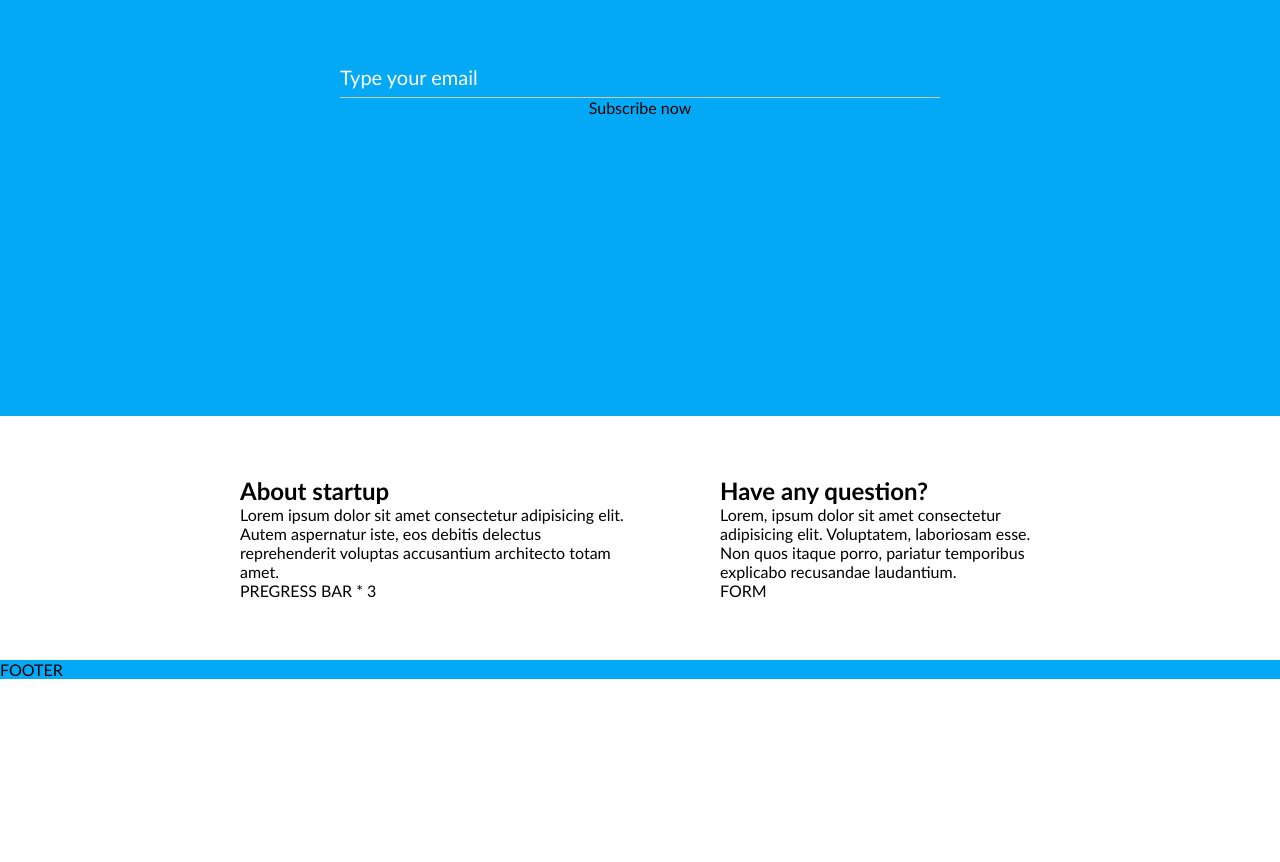
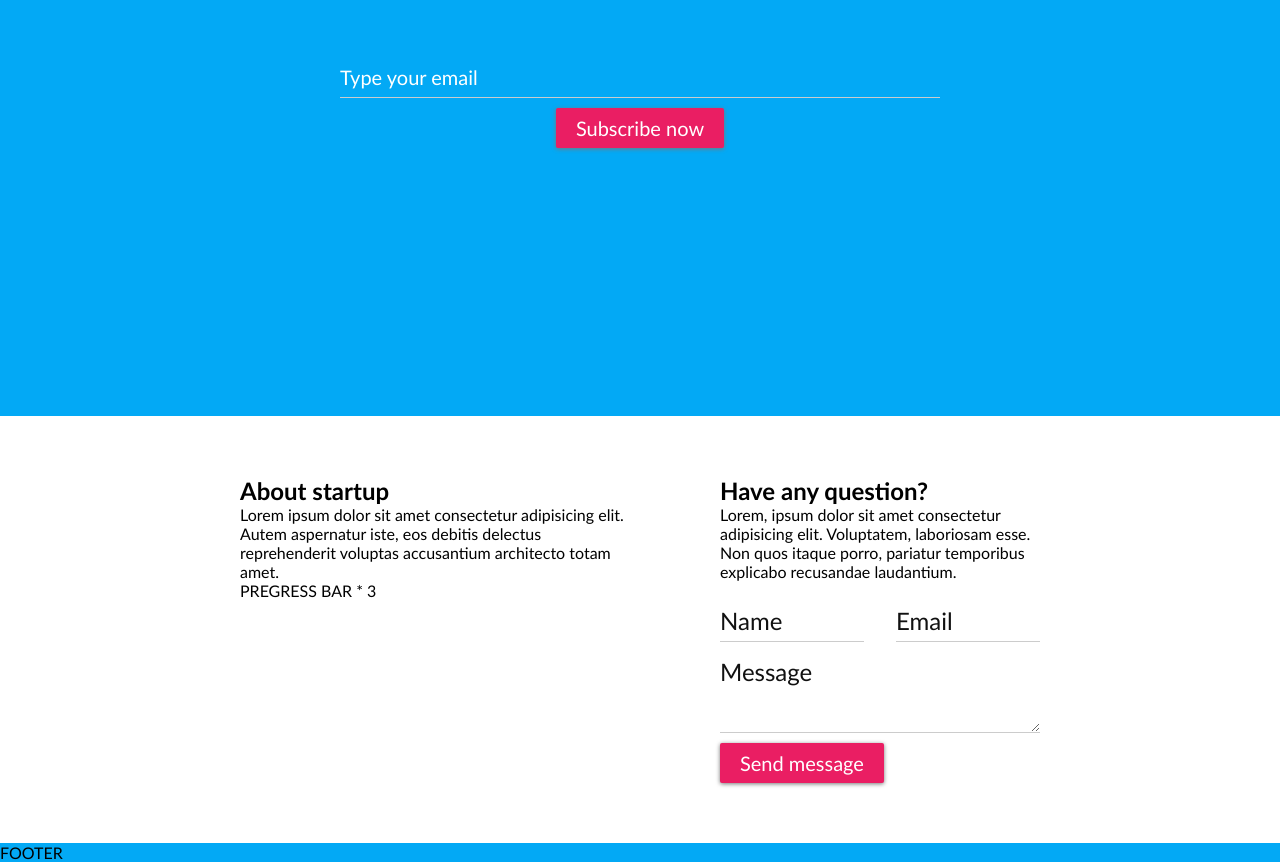
Before and after one commit to front-end-by-rimantas/8-grupe-coming-soon, a plain HTML site: page index.html in a window 1280 px wide. Shown: the part 384-1246 px from the top of the page. Before the commit the page ends 1063 px from the top, so only its background shows below. Drawn offline with Linux system fonts and the light colour scheme.

Commit message:
Form and button

```diff
--- /dev/null
+++ b/css/button.css
@@ -0,0 +1,15 @@
+.btn {
+    display: inline-block;
+    background-color: var(--secondary-color);
+    color: var(--secondary-color-anti);
+    padding: 10px 20px;
+    font-size: 20px;
+    line-height: 20px;
+    border-radius: 2px;
+    box-shadow: 0 1px 4px #777;
+    cursor: pointer;
+}
+    .btn:hover {
+        /* background-color: var(--secondary-color); */
+        box-shadow: 0 1px 4px #333;
+    }
--- a/css/main.css
+++ b/css/main.css
@@ -1,11 +1,3 @@
-:root {
-    --main-color: #03A9F5;
-    --secondary-color: #EA1E63;
-    --grey-color: #D2D2D2;
-    --light-color: #FFF;
-    --dark-color: #111;
-}
-
 body,
 body * {
     margin: 0;
@@ -60,6 +52,7 @@ body * {
             .hero > .container > form > input {
                 display: inline-block;
                 width: 100%;
+                margin-bottom: 10px;
                 border: none;
                 border-bottom: 1px solid #CCC;
                 font-size: 20px;
@@ -68,13 +61,13 @@ body * {
                 background-color: transparent;
                 outline: none;
             }
-            ::-webkit-input-placeholder { /* Edge */
+            .hero ::-webkit-input-placeholder { /* Edge */
                 color: var(--light-color);
             }
-            :-ms-input-placeholder { /* Internet Explorer 10-11 */
+            .hero :-ms-input-placeholder { /* Internet Explorer 10-11 */
                 color: var(--light-color);
             }
-            ::placeholder {
+            .hero ::placeholder {
                 color: var(--light-color);
             }
             .hero > .container > form > div {
@@ -102,6 +95,42 @@ body * {
             margin-left: 10%;
             float: left;
         }
+            .content form {
+                display: inline-block;
+                width: 100%;
+                margin-top: 20px;
+                color: var(--dark-color);
+            }
+                .content form > input {
+                    display: inline-block;
+                    width: 45%;
+                    float: left;
+                    line-height: 40px;
+                    font-size: 24px;
+                    border: none;
+                    border-bottom: 1px solid #CCC;
+                }
+                    .content form > input.margin-10 {
+                        margin-left: 10%;
+                    }
+                .content form > textarea {
+                    display: inline-block;
+                    width: 100%;
+                    margin: 10px 0;
+                    line-height: 40px;
+                    font-size: 24px;
+                    border: none;
+                    border-bottom: 1px solid #CCC;
+                }
+                .content ::-webkit-input-placeholder { /* Edge */
+                    color: var(--dark-color);
+                }
+                .content :-ms-input-placeholder { /* Internet Explorer 10-11 */
+                    color: var(--dark-color);
+                }
+                .content ::placeholder {
+                    color: var(--dark-color);
+                }
 
 footer {
     display: inline-block;
--- /dev/null
+++ b/css/variables.css
@@ -0,0 +1,8 @@
+:root {
+    --main-color: #03A9F5;
+    --secondary-color: #EA1E63;
+    --secondary-color-anti: #FFF;
+    --grey-color: #D2D2D2;
+    --light-color: #FFF;
+    --dark-color: #111;
+}
--- a/index.html
+++ b/index.html
@@ -5,6 +5,8 @@
     <meta name="viewport" content="width=device-width, initial-scale=1.0">
     <meta http-equiv="X-UA-Compatible" content="ie=edge">
     <title>Coming soon</title>
+    <link rel="stylesheet" href="css/variables.css">
+    <link rel="stylesheet" href="css/button.css">
     <link rel="stylesheet" href="css/main.css">
 </head>
 <body>
@@ -33,7 +35,7 @@
             </div>
             <form>
                 <input type="email" placeholder="Type your email">
-                <div>Subscribe now</div>
+                <div class="btn">Subscribe now</div>
             </form>
             <div class="mouse"></div>
         </div>
@@ -48,7 +50,12 @@
             <div class="right">
                 <h2>Have any question?</h2>
                 <p>Lorem, ipsum dolor sit amet consectetur adipisicing elit. Voluptatem, laboriosam esse. Non quos itaque porro, pariatur temporibus explicabo recusandae laudantium.</p>
-                FORM
+                <form>
+                    <input type="text" placeholder="Name">
+                    <input class="margin-10" type="email" placeholder="Email">
+                    <textarea placeholder="Message"></textarea>
+                    <div class="btn">Send message</div>
+                </form>
             </div>
         </div>
     </div>
```
